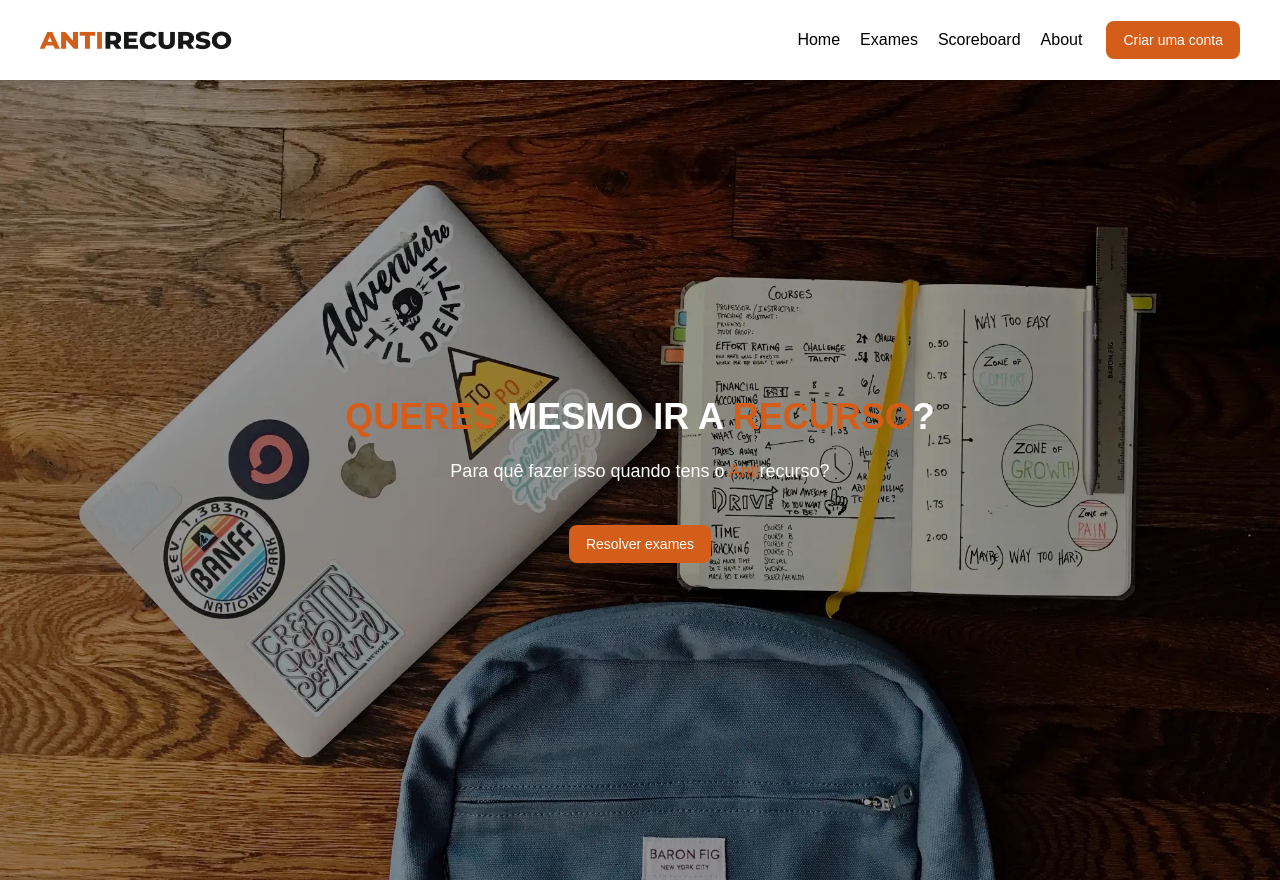
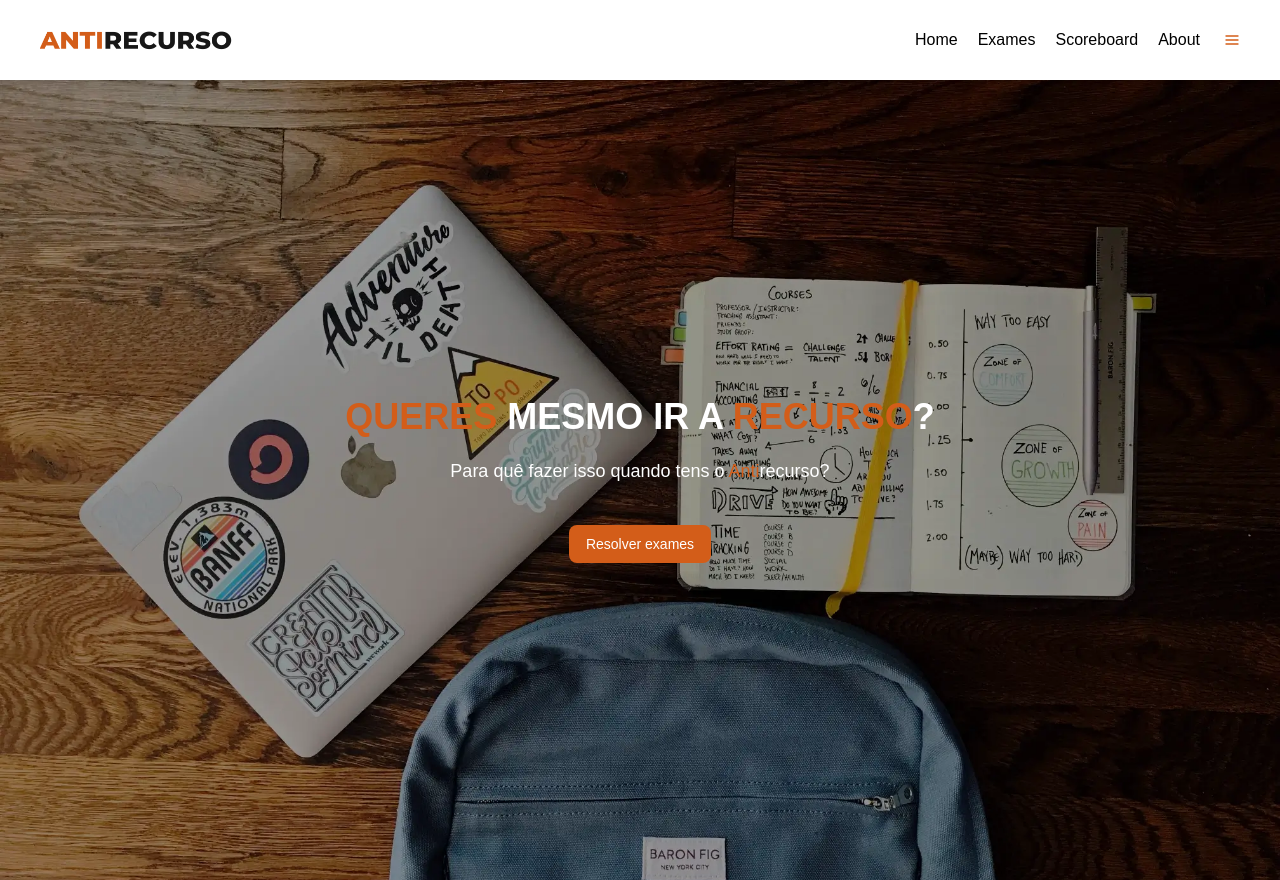
Before and after one commit to Nucleo-Estudantes-Informatica-ISEP/antirecurso, a Next.js app: page / in a window 1280 px wide. Built offline with nearby package versions, Linux system fonts and the light colour scheme; no server answers.

Commit message:
feat: added subMenu to topbar & updated logout styling

```diff
--- a/src/app/(guest)/profile/[token]/page.tsx
+++ b/src/app/(guest)/profile/[token]/page.tsx
@@ -1,4 +1,3 @@
-import LogoutButton from '@/components/LogoutButton';
 import PreviousExamsTable from '@/components/PreviousExamsTable';
 import PrimaryButton from '@/components/PrimaryButton';
 import UserProfileScoreboard from '@/components/UserProfileScoreboard';
@@ -55,7 +54,6 @@ const Profile: React.FC<ProfileProps> = async ({ params }) => {
           </Link>
         </section>
       )}
-      <LogoutButton />
     </section>
   );
 };
--- a/src/components/HamburgerMenu/index.tsx
+++ b/src/components/HamburgerMenu/index.tsx
@@ -2,8 +2,8 @@
 
 import { Menu } from '@/styles/Icons';
 import { useState } from 'react';
-import PrimaryButton from '../PrimaryButton';
-import Link from 'next/link';
+import HamburgerProfileMenu from '../HamburguerProfileMenu';
+import TopbarLinks from '../TopbarLinks';
 
 interface HamburgerMenuProps {
   token: string | undefined;
@@ -21,29 +21,10 @@ const HamburgerMenu: React.FC<HamburgerMenuProps> = ({ token }) => {
       <Menu className="text-primary hover:cursor-pointer" onClick={handleClickMenu} />
       {isOpen && (
         <div className="absolute left-0 top-20 w-screen bg-white h-auto p-5 border border-gray-100 shadow rounded flex flex-col space-y-5">
-          <Link href="/" className="hover:text-primary transition ease-in-out text-start">
-            <button className="w-ful">Home</button>
-          </Link>
-          <Link href="/exams" className="hover:text-primary transition ease-in-out">
-            <button className="w-ful">Exames</button>
-          </Link>
-          <Link href="/scoreboard" className="hover:text-primary transition ease-in-out">
-            <button className="w-ful">Scoreboard</button>
-          </Link>
-          <Link href="/about" className="hover:text-primary transition ease-in-out">
-            <button className="w-ful">About</button>
-          </Link>
+          <TopbarLinks />
 
           <div className="mt-5">
-            {token ? (
-              <form action={`/profile/${token}`}>
-                <PrimaryButton className="w-full">Aceder ao perfil</PrimaryButton>
-              </form>
-            ) : (
-              <form action="/register">
-                <PrimaryButton className="w-full">Criar uma conta</PrimaryButton>
-              </form>
-            )}
+            <HamburgerProfileMenu token={token} isMobile={true} />
           </div>
         </div>
       )}
--- /dev/null
+++ b/src/components/HamburguerProfileMenu/index.tsx
@@ -0,0 +1,53 @@
+'use client';
+
+import { Menu } from '@/styles/Icons';
+import { useState } from 'react';
+import PrimaryButton from '../PrimaryButton';
+import LogoutButton from '../LogoutButton';
+
+interface HamburgerProfileMenuProps {
+  token: string | undefined;
+  isMobile?: boolean;
+}
+
+const HamburgerProfileMenu: React.FC<HamburgerProfileMenuProps> = ({ token, isMobile }) => {
+  const [isOpen, setIsOpen] = useState(false);
+
+  const handleClickMenu = () => {
+    setIsOpen((prev) => !prev);
+  };
+
+  return (
+    <div className="flex">
+      <Menu className="text-primary hover:cursor-pointer" onClick={handleClickMenu} />
+      {isOpen && (
+        <div
+          className={`absolute w-50 bg-white rounded shadow ${
+            isMobile ? '-left-1 top-56' : 'right-0 top-20'
+          }`}>
+          <div className="p-2 space-y-2">
+            {token ? (
+              <>
+                <form action={`/profile/${token}`}>
+                  <PrimaryButton className="w-full">Aceder ao perfil</PrimaryButton>
+                </form>
+                <LogoutButton />
+              </>
+            ) : (
+              <>
+                <form action="/login">
+                  <PrimaryButton className="w-full">Login</PrimaryButton>
+                </form>
+                <form action="/register">
+                  <PrimaryButton className="w-full">Criar uma conta</PrimaryButton>
+                </form>
+              </>
+            )}
+          </div>
+        </div>
+      )}
+    </div>
+  );
+};
+
+export default HamburgerProfileMenu;
--- a/src/components/LogoutButton/index.tsx
+++ b/src/components/LogoutButton/index.tsx
@@ -9,7 +9,7 @@ const LogoutButton: React.FC = () => {
 
   const logoutButtonHandler = async () => {
     const confirmed = await swal({
-      title: 'Are you sure you want to logout?',
+      title: 'Tens a certeza que queres terminar sessão?',
       icon: 'warning',
       buttons: ['No', 'Yes'],
       dangerMode: true
@@ -23,20 +23,20 @@ const LogoutButton: React.FC = () => {
 
     if (res.status === 200) {
       swal({
-        title: 'Successfully logged out!',
+        title: 'Terminaste sessão com sucesso!',
         icon: 'success'
       });
       router.push('/');
     } else {
       swal({
-        title: 'There was an error trying to log you out. Please try again.',
+        title: 'Algo correu mal. Por favor tenta novamente.',
         icon: 'error'
       });
     }
   };
 
   return (
-    <PrimaryButton className="my-16 bg-red-500" onClick={logoutButtonHandler}>
+    <PrimaryButton className="mb-4 text-white bg-primary" onClick={logoutButtonHandler}>
       Terminar Sessão
     </PrimaryButton>
   );
--- a/src/components/Topbar/index.tsx
+++ b/src/components/Topbar/index.tsx
@@ -2,7 +2,8 @@ import { cookies } from 'next/headers';
 import Link from 'next/link';
 import config from 'src/config';
 import HamburgerMenu from '../HamburgerMenu';
-import PrimaryButton from '../PrimaryButton';
+import HamburgerProfileMenu from '../HamburguerProfileMenu';
+import TopbarLinks from '../TopbarLinks';
 
 const Topbar: React.FC = () => {
   const cookieStore = cookies().get(config.cookies.token) as { value: string } | undefined;
@@ -15,29 +16,11 @@ const Topbar: React.FC = () => {
       </Link>
       <div className="hidden md:flex md:items-center">
         <div className="space-x-5">
-          <Link href="/" className="hover:text-primary transition ease-in-out">
-            Home
-          </Link>
-          <Link href="/exams" className="hover:text-primary transition ease-in-out">
-            Exames
-          </Link>
-          <Link href="/scoreboard" className="hover:text-primary transition ease-in-out">
-            Scoreboard
-          </Link>
-          <Link href="/about" className="hover:text-primary transition ease-in-out">
-            About
-          </Link>
+          <TopbarLinks />
         </div>
+
         <div className="ml-6">
-          {token ? (
-            <form action={`/profile/${token}`}>
-              <PrimaryButton>Aceder ao perfil</PrimaryButton>
-            </form>
-          ) : (
-            <form action="/register">
-              <PrimaryButton>Criar uma conta</PrimaryButton>
-            </form>
-          )}
+          <HamburgerProfileMenu token={token} />
         </div>
       </div>
       <HamburgerMenu token={token} />
--- /dev/null
+++ b/src/components/TopbarLinks/index.tsx
@@ -0,0 +1,22 @@
+import Link from 'next/link';
+
+const TopbarLinks = () => {
+  return (
+    <>
+      <Link href="/" className="hover:text-primary transition ease-in-out">
+        <button>Home</button>
+      </Link>
+      <Link href="/exams" className="hover:text-primary transition ease-in-out">
+        <button>Exames</button>
+      </Link>
+      <Link href="/scoreboard" className="hover:text-primary transition ease-in-out">
+        <button>Scoreboard</button>
+      </Link>
+      <Link href="/about" className="hover:text-primary transition ease-in-out">
+        <button>About</button>
+      </Link>
+    </>
+  );
+};
+
+export default TopbarLinks;
```
